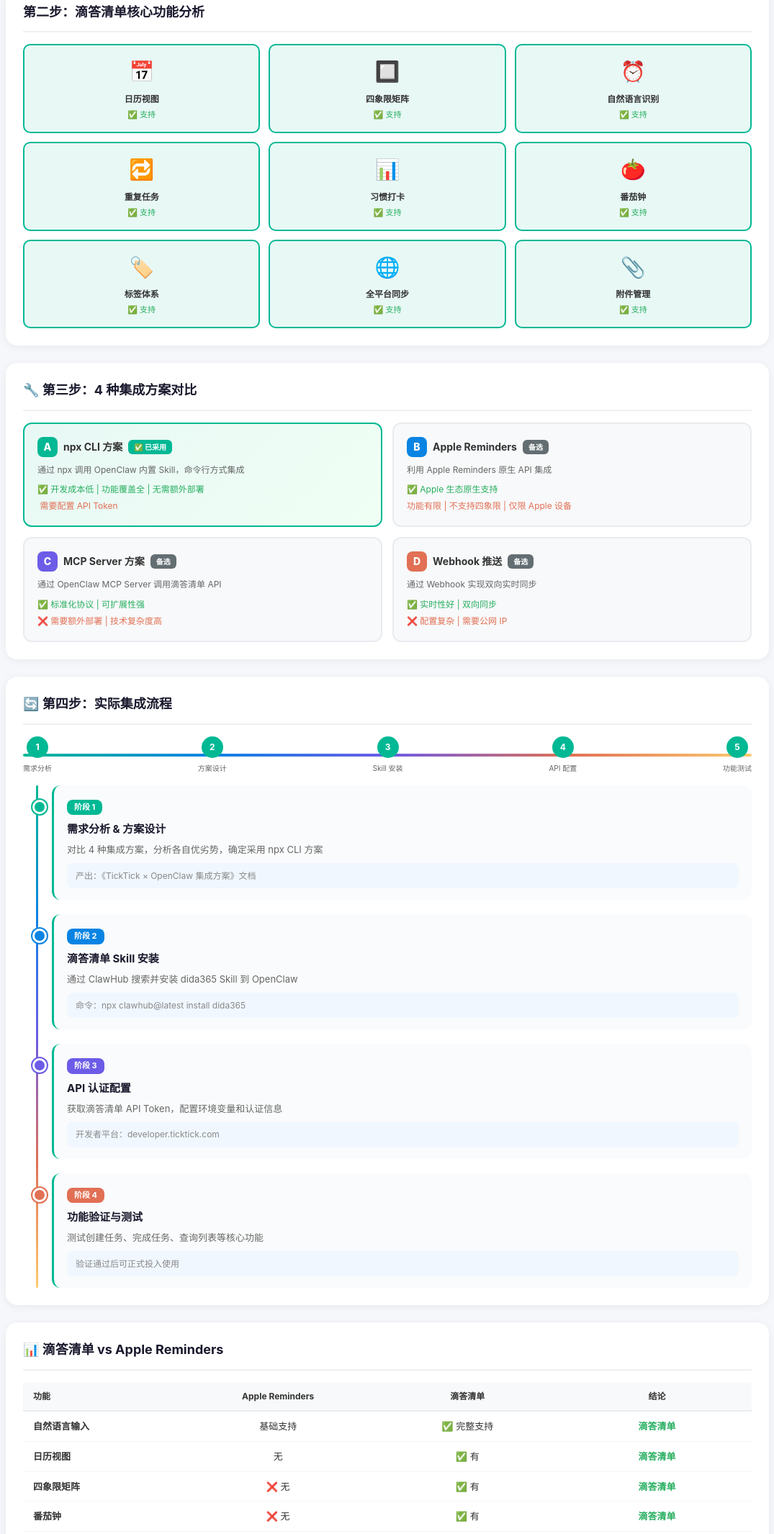
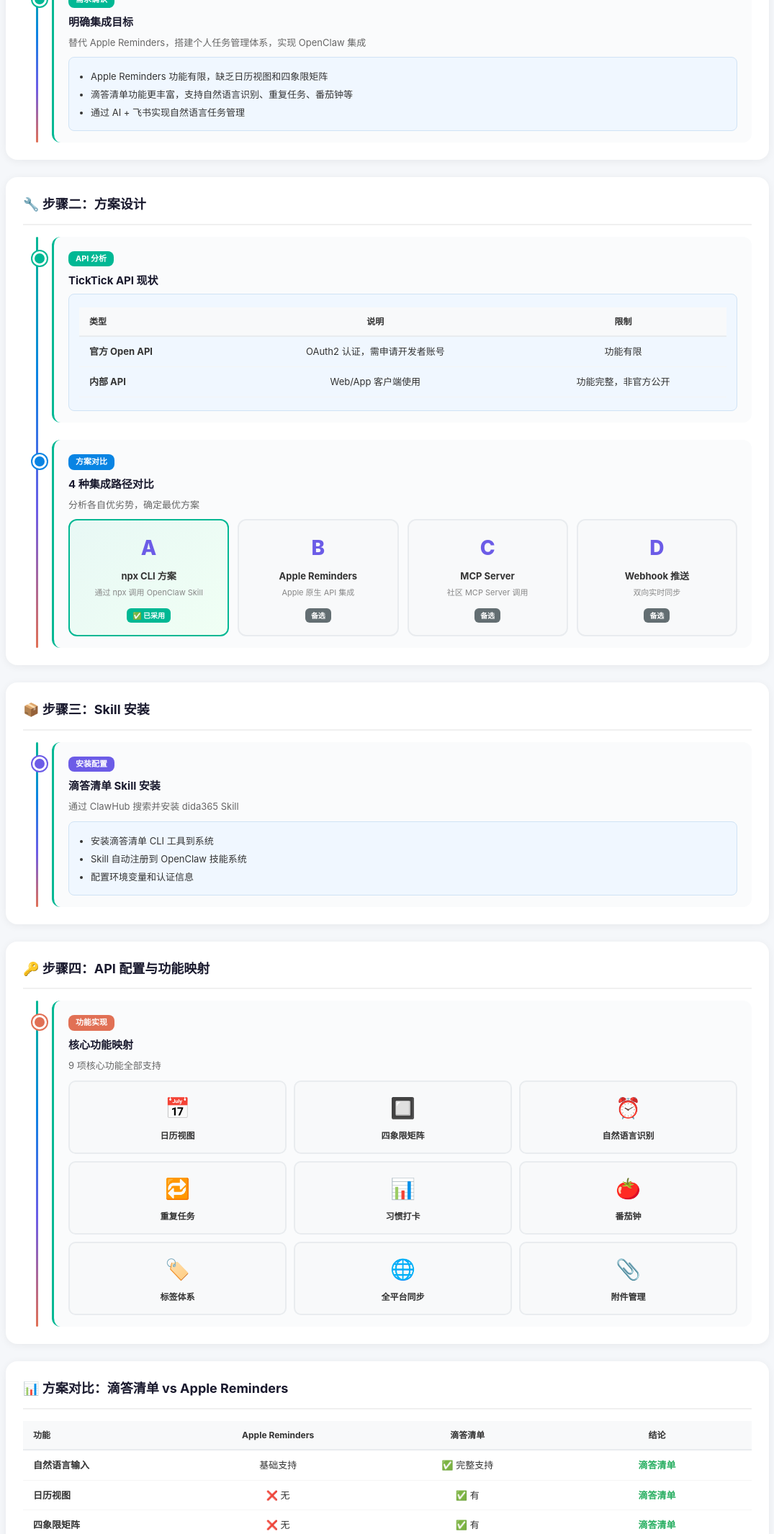
Before and after one commit to tenylee/ticktick-integration, a plain HTML site: page index.html in a window 1280 px wide. Shown: the part 547-2678 px from the top of the page at 72% size, without its empty margins (102-1177 px from the left). Drawn offline with Linux system fonts and the light colour scheme.

Commit message:
v5 - 纯步骤流程版，无聊天记录

```diff
--- a/index.html
+++ b/index.html
@@ -3,7 +3,7 @@
 <head>
 <meta charset="UTF-8">
 <meta name="viewport" content="width=device-width, initial-scale=1.0">
-<title>滴答清单 × OpenClaw 集成汇报</title>
+<title>滴答清单 × OpenClaw 集成项目汇报</title>
 <style>
 * { margin: 0; padding: 0; box-sizing: border-box; }
 body {
@@ -44,31 +44,70 @@
   border-bottom: 2px solid #f0f0f0;
 }
 
-/* Flow Steps - 真实流程 */
-.real-flow {
+/* Timeline bar */
+.timeline-bar {
+  display: flex;
+  align-items: center;
+  justify-content: space-between;
+  margin: 16px 0 24px;
+  position: relative;
+}
+.timeline-bar::before {
+  content: '';
+  position: absolute;
+  top: 50%;
+  left: 0;
+  right: 0;
+  height: 4px;
+  background: linear-gradient(90deg, #00b894, #0984e3, #6c5ce7, #e17055);
+  border-radius: 2px;
+  transform: translateY(-50%);
+}
+.tl-point {
+  position: relative;
+  text-align: center;
+  z-index: 1;
+}
+.tl-point .dot {
+  width: 32px;
+  height: 32px;
+  border-radius: 50%;
+  background: #00b894;
+  color: white;
+  display: flex;
+  align-items: center;
+  justify-content: center;
+  font-size: 13px;
+  font-weight: 700;
+  margin: 0 auto 6px;
+}
+.tl-point .label { font-size: 11px; color: #666; white-space: nowrap; }
+
+/* Steps */
+.steps {
   position: relative;
   padding-left: 40px;
 }
-.real-flow::before {
+.steps::before {
   content: '';
   position: absolute;
   left: 18px;
   top: 0;
   bottom: 0;
   width: 3px;
-  background: linear-gradient(180deg, #00b894, #0984e3, #6c5ce7, #e17055, #fdcb6e);
+  background: linear-gradient(180deg, #00b894, #0984e3, #6c5ce7, #e17055);
   border-radius: 2px;
 }
-.flow-item {
+.step {
   position: relative;
-  margin-bottom: 20px;
-  padding: 16px 18px;
+  margin-bottom: 24px;
+  padding: 16px 20px;
   background: #fafbfc;
   border-radius: 12px;
   border-left: 3px solid #00b894;
 }
-.flow-item:last-child { margin-bottom: 0; }
-.flow-item::before {
+.step:last-child { margin-bottom: 0; }
+.step::before {
   content: '';
   position: absolute;
   left: -30px;
@@ -80,12 +119,11 @@
   border: 3px solid white;
   box-shadow: 0 0 0 2px #00b894;
 }
-.flow-item.step2::before { background: #0984e3; box-shadow: 0 0 0 2px #0984e3; }
-.flow-item.step3::before { background: #6c5ce7; box-shadow: 0 0 0 2px #6c5ce7; }
-.flow-item.step4::before { background: #e17055; box-shadow: 0 0 0 2px #e17055; }
-.flow-item.step5::before { background: #fdcb6e; box-shadow: 0 0 0 2px #fdcb6e; border-color: #fdcb6e; }
+.step.s2::before { background: #0984e3; box-shadow: 0 0 0 2px #0984e3; }
+.step.s3::before { background: #6c5ce7; box-shadow: 0 0 0 2px #6c5ce7; }
+.step.s4::before { background: #e17055; box-shadow: 0 0 0 2px #e17055; }
 
-.flow-item .step-tag {
+.step .phase-tag {
   display: inline-block;
   font-size: 11px;
   font-weight: 700;
@@ -94,57 +132,61 @@
   color: white;
   margin-bottom: 8px;
 }
-.flow-item .step-tag.t1 { background: #00b894; }
-.flow-item .step-tag.t2 { background: #0984e3; }
-.flow-item .step-tag.t3 { background: #6c5ce7; }
-.flow-item .step-tag.t4 { background: #e17055; }
-.flow-item .step-tag.t5 { background: #fdcb6e; color: #333; }
+.step .phase-tag.p1 { background: #00b894; }
+.step .phase-tag.p2 { background: #0984e3; }
+.step .phase-tag.p3 { background: #6c5ce7; }
+.step .phase-tag.p4 { background: #e17055; }
 
-.flow-item .title { font-size: 15px; font-weight: 700; color: #1a1a2e; margin-bottom: 6px; }
-.flow-item .desc { font-size: 13px; color: #666; }
-.flow-item .detail { font-size: 12px; color: #888; margin-top: 8px; padding: 8px 12px; background: #f0f7ff; border-radius: 8px; }
+.step .title { font-size: 15px; font-weight: 700; color: #1a1a2e; margin-bottom: 6px; }
+.step .desc { font-size: 13px; color: #666; margin-bottom: 10px; }
+.step .detail {
+  background: #f0f7ff;
+  padding: 10px 14px;
+  border-radius: 8px;
+  font-size: 13px;
+  color: #333;
+  border: 1px solid #d0e3f5;
+}
+.step .detail ul { margin: 6px 0 0 16px; }
+.step .detail li { margin-bottom: 4px; }
 
-/* 4 方案对比 */
+/* 4 approach cards */
 .approach-grid {
   display: grid;
-  grid-template-columns: repeat(2, 1fr);
-  gap: 14px;
+  grid-template-columns: repeat(4, 1fr);
+  gap: 12px;
 }
 .approach-card {
   background: #f8f9fa;
+  border: 2px solid #e9ecef;
   border-radius: 12px;
-  padding: 18px;
-  border: 2px solid #e9ecef;
+  padding: 16px;
+  text-align: center;
   position: relative;
 }
 .approach-card.chosen {
   border-color: #00b894;
   background: linear-gradient(135deg, #e8f8f5, #f0fff4);
 }
-.approach-card .card-header {
-  display: flex;
-  align-items: center;
-  gap: 8px;
+.approach-card .letter {
+  font-size: 28px;
+  font-weight: 800;
+  color: #6c5ce7;
+  margin-bottom: 6px;
+}
+.approach-card .name {
+  font-size: 13px;
+  font-weight: 700;
+  color: #333;
+  margin-bottom: 4px;
+}
+.approach-card .desc {
+  font-size: 11px;
+  color: #888;
   margin-bottom: 8px;
 }
-.approach-card .letter {
-  width: 28px;
-  height: 28px;
-  border-radius: 8px;
-  display: flex;
-  align-items: center;
-  justify-content: center;
-  font-size: 14px;
-  font-weight: 800;
-  color: white;
-  flex-shrink: 0;
-}
-.approach-card .letter.a { background: #00b894; }
-.approach-card .letter.b { background: #0984e3; }
-.approach-card .letter.c { background: #6c5ce7; }
-.approach-card .letter.d { background: #e17055; }
-.approach-card .name { font-size: 14px; font-weight: 700; color: #333; }
 .approach-card .badge {
+  display: inline-block;
   font-size: 10px;
   padding: 2px 8px;
   border-radius: 6px;
@@ -152,37 +194,25 @@
   font-weight: 700;
 }
 .approach-card .badge.chosen { background: #00b894; }
-.approach-card .desc { font-size: 12px; color: #666; }
-.approach-card .pros {
-  margin-top: 8px;
-  font-size: 12px;
-  color: #27ae60;
-}
-.approach-card .cons {
-  margin-top: 4px;
-  font-size: 12px;
-  color: #e17055;
-}
+.approach-card .badge.alt { background: #636e72; }
 
-/* 功能映射 */
-.feature-mapping {
+/* Feature grid */
+.feature-grid {
   display: grid;
   grid-template-columns: repeat(3, 1fr);
-  gap: 12px;
+  gap: 10px;
 }
-.feature-map-item {
+.feature-item {
   background: #f8f9fa;
   border-radius: 10px;
   padding: 14px;
   text-align: center;
   border: 2px solid #e9ecef;
 }
-.feature-map-item.active { border-color: #00b894; background: #e8f8f5; }
-.feature-map-item .icon { font-size: 28px; margin-bottom: 6px; }
-.feature-map-item .name { font-size: 12px; font-weight: 600; color: #333; }
-.feature-map-item .status { font-size: 11px; color: #27ae60; margin-top: 4px; }
+.feature-item .icon { font-size: 28px; margin-bottom: 6px; }
+.feature-item .name { font-size: 12px; font-weight: 600; color: #333; }
 
-/* 对比表格 */
+/* Comparison table */
 table { width: 100%; border-collapse: collapse; }
 th {
   background: #f8f9fa;
@@ -201,7 +231,7 @@
 td:not(:first-child) { text-align: center; }
 tr:hover { background: #fafafa; }
 
-/* 总结卡片 */
+/* Summary */
 .summary-box {
   background: linear-gradient(135deg, #e8f8f5, #d5f5e3);
   border: 2px solid #00b894;
@@ -213,7 +243,7 @@
 .summary-grid {
   display: grid;
   grid-template-columns: repeat(3, 1fr);
-  gap: 14px;
+  gap: 12px;
 }
 .summary-item {
   background: white;
@@ -223,57 +253,7 @@
 .summary-item .label { font-size: 12px; color: #888; }
 .summary-item .value { font-size: 18px; font-weight: 800; color: #2e7d32; margin-top: 2px; }
 
-/* 对话引用 */
-.quote-box {
-  background: #f0f7ff;
-  border-left: 4px solid #0984e3;
-  border-radius: 0 10px 10px 0;
-  padding: 14px 18px;
-  margin-bottom: 14px;
-}
-.quote-box .author { font-size: 12px; color: #0984e3; font-weight: 700; margin-bottom: 4px; }
-.quote-box .text { font-size: 13px; color: #333; font-style: italic; }
-
-/* Timeline */
-.timeline {
-  display: flex;
-  align-items: center;
-  justify-content: space-between;
-  margin: 16px 0;
-  position: relative;
-}
-.timeline::before {
-  content: '';
-  position: absolute;
-  top: 50%;
-  left: 0;
-  right: 0;
-  height: 4px;
-  background: linear-gradient(90deg, #00b894, #0984e3, #6c5ce7, #e17055, #fdcb6e);
-  border-radius: 2px;
-  transform: translateY(-50%);
-}
-.tl-point {
-  position: relative;
-  text-align: center;
-  z-index: 1;
-}
-.tl-point .dot {
-  width: 30px;
-  height: 30px;
-  border-radius: 50%;
-  background: #00b894;
-  color: white;
-  display: flex;
-  align-items: center;
-  justify-content: center;
-  font-size: 12px;
-  font-weight: 700;
-  margin: 0 auto 6px;
-}
-.tl-point .label { font-size: 10px; color: #666; white-space: nowrap; }
-
-/* 下一步 */
+/* Next steps */
 .next-steps {
   display: grid;
   grid-template-columns: repeat(2, 1fr);
@@ -310,8 +290,8 @@
 }
 
 @media (max-width: 768px) {
-  .approach-grid { grid-template-columns: 1fr; }
-  .feature-mapping { grid-template-columns: repeat(2, 1fr); }
+  .approach-grid { grid-template-columns: repeat(2, 1fr); }
+  .feature-grid { grid-template-columns: repeat(2, 1fr); }
   .summary-grid { grid-template-columns: 1fr; }
   .next-steps { grid-template-columns: 1fr; }
   .header h1 { font-size: 20px; }
@@ -322,127 +302,15 @@
 <div class="container">
 
 <div class="header">
-  <h1>滴答清单 × OpenClaw 集成汇报</h1>
-  <p>AI 任务管理自动化 — 从需求分析到方案落地的完整流程</p>
+  <h1>滴答清单 × OpenClaw 集成项目汇报</h1>
+  <p>从需求分析到方案落地 — AI 任务管理自动化完整流程</p>
   <div class="subtitle">千广传媒 · 2026年5月</div>
 </div>
 
-<!-- 1. 需求背景 -->
+<!-- Timeline -->
 <div class="section">
-  <h2> 第一步：需求确认</h2>
-  <div class="quote-box">
-    <div class="author">Teny</div>
-    <div class="text">「滴答清单功能比 Apple Reminders 丰富很多，想用 AI + 飞书把滴答清单搞起来」</div>
-  </div>
-  <div class="quote-box">
-    <div class="author">核心需求</div>
-    <div class="text">让团队通过自然语言对话就能管理滴答清单任务，提升效率</div>
-  </div>
-</div>
-
-<!-- 2. 功能分析 -->
-<div class="section">
-  <h2> 第二步：滴答清单核心功能分析</h2>
-  <div class="feature-mapping">
-    <div class="feature-map-item active">
-      <div class="icon">📅</div>
-      <div class="name">日历视图</div>
-      <div class="status">✅ 支持</div>
-    </div>
-    <div class="feature-map-item active">
-      <div class="icon">🔲</div>
-      <div class="name">四象限矩阵</div>
-      <div class="status">✅ 支持</div>
-    </div>
-    <div class="feature-map-item active">
-      <div class="icon">⏰</div>
-      <div class="name">自然语言识别</div>
-      <div class="status">✅ 支持</div>
-    </div>
-    <div class="feature-map-item active">
-      <div class="icon">🔁</div>
-      <div class="name">重复任务</div>
-      <div class="status">✅ 支持</div>
-    </div>
-    <div class="feature-map-item active">
-      <div class="icon">📊</div>
-      <div class="name">习惯打卡</div>
-      <div class="status">✅ 支持</div>
-    </div>
-    <div class="feature-map-item active">
-      <div class="icon">🍅</div>
-      <div class="name">番茄钟</div>
-      <div class="status">✅ 支持</div>
-    </div>
-    <div class="feature-map-item active">
-      <div class="icon">🏷️</div>
-      <div class="name">标签体系</div>
-      <div class="status">✅ 支持</div>
-    </div>
-    <div class="feature-map-item active">
-      <div class="icon">🌐</div>
-      <div class="name">全平台同步</div>
-      <div class="status">✅ 支持</div>
-    </div>
-    <div class="feature-map-item active">
-      <div class="icon">📎</div>
-      <div class="name">附件管理</div>
-      <div class="status">✅ 支持</div>
-    </div>
-  </div>
-</div>
-
-<!-- 3. 方案对比 -->
-<div class="section">
-  <h2>🔧 第三步：4 种集成方案对比</h2>
-  <div class="approach-grid">
-    <div class="approach-card chosen">
-      <div class="card-header">
-        <div class="letter a">A</div>
-        <div class="name">npx CLI 方案</div>
-        <span class="badge chosen">✅ 已采用</span>
-      </div>
-      <div class="desc">通过 npx 调用 OpenClaw 内置 Skill，命令行方式集成</div>
-      <div class="pros">✅ 开发成本低 | 功能覆盖全 | 无需额外部署</div>
-      <div class="cons">️ 需要配置 API Token</div>
-    </div>
-    <div class="approach-card">
-      <div class="card-header">
-        <div class="letter b">B</div>
-        <div class="name">Apple Reminders</div>
-        <span class="badge" style="background:#636e72;">备选</span>
-      </div>
-      <div class="desc">利用 Apple Reminders 原生 API 集成</div>
-      <div class="pros">✅ Apple 生态原生支持</div>
-      <div class="cons"> 功能有限 | 不支持四象限 | 仅限 Apple 设备</div>
-    </div>
-    <div class="approach-card">
-      <div class="card-header">
-        <div class="letter c">C</div>
-        <div class="name">MCP Server 方案</div>
-        <span class="badge" style="background:#636e72;">备选</span>
-      </div>
-      <div class="desc">通过 OpenClaw MCP Server 调用滴答清单 API</div>
-      <div class="pros">✅ 标准化协议 | 可扩展性强</div>
-      <div class="cons">❌ 需要额外部署 | 技术复杂度高</div>
-    </div>
-    <div class="approach-card">
-      <div class="card-header">
-        <div class="letter d">D</div>
-        <div class="name">Webhook 推送</div>
-        <span class="badge" style="background:#636e72;">备选</span>
-      </div>
-      <div class="desc">通过 Webhook 实现双向实时同步</div>
-      <div class="pros">✅ 实时性好 | 双向同步</div>
-      <div class="cons">❌ 配置复杂 | 需要公网 IP</div>
-    </div>
-  </div>
-</div>
-
-<!-- 4. 实际集成流程 -->
-<div class="section">
-  <h2>🔄 第四步：实际集成流程</h2>
-  <div class="timeline">
+  <h2>📅 项目时间线</h2>
+  <div class="timeline-bar">
     <div class="tl-point">
       <div class="dot">1</div>
       <div class="label">需求分析</div>
@@ -461,41 +329,152 @@
     </div>
     <div class="tl-point">
       <div class="dot">5</div>
-      <div class="label">功能测试</div>
-    </div>
-  </div>
-
-  <div class="real-flow">
-    <div class="flow-item">
-      <span class="step-tag t1">阶段 1</span>
-      <div class="title">需求分析 & 方案设计</div>
-      <div class="desc">对比 4 种集成方案，分析各自优劣势，确定采用 npx CLI 方案</div>
-      <div class="detail">产出：《TickTick × OpenClaw 集成方案》文档</div>
-    </div>
-    <div class="flow-item step2">
-      <span class="step-tag t2">阶段 2</span>
-      <div class="title">滴答清单 Skill 安装</div>
-      <div class="desc">通过 ClawHub 搜索并安装 dida365 Skill 到 OpenClaw</div>
-      <div class="detail">命令：npx clawhub@latest install dida365</div>
-    </div>
-    <div class="flow-item step3">
-      <span class="step-tag t3">阶段 3</span>
-      <div class="title">API 认证配置</div>
-      <div class="desc">获取滴答清单 API Token，配置环境变量和认证信息</div>
-      <div class="detail">开发者平台：developer.ticktick.com</div>
-    </div>
-    <div class="flow-item step4">
-      <span class="step-tag t4">阶段 4</span>
-      <div class="title">功能验证与测试</div>
-      <div class="desc">测试创建任务、完成任务、查询列表等核心功能</div>
-      <div class="detail">验证通过后可正式投入使用</div>
+      <div class="label">正式使用</div>
     </div>
   </div>
 </div>
 
-<!-- 5. 方案对比表 -->
+<!-- Step 1: Requirements -->
 <div class="section">
-  <h2>📊 滴答清单 vs Apple Reminders</h2>
+  <h2>📌 步骤一：需求分析</h2>
+  <div class="steps">
+    <div class="step">
+      <span class="phase-tag p1">需求确认</span>
+      <div class="title">明确集成目标</div>
+      <div class="desc">替代 Apple Reminders，搭建个人任务管理体系，实现 OpenClaw 集成</div>
+      <div class="detail">
+        <ul>
+          <li>Apple Reminders 功能有限，缺乏日历视图和四象限矩阵</li>
+          <li>滴答清单功能更丰富，支持自然语言识别、重复任务、番茄钟等</li>
+          <li>通过 AI + 飞书实现自然语言任务管理</li>
+        </ul>
+      </div>
+    </div>
+  </div>
+</div>
+
+<!-- Step 2: Solution Design -->
+<div class="section">
+  <h2>🔧 步骤二：方案设计</h2>
+  <div class="steps">
+    <div class="step">
+      <span class="phase-tag p1">API 分析</span>
+      <div class="title">TickTick API 现状</div>
+      <div class="detail">
+        <table style="width:100%;margin:8px 0;">
+          <tr><th>类型</th><th>说明</th><th>限制</th></tr>
+          <tr><td><strong>官方 Open API</strong></td><td>OAuth2 认证，需申请开发者账号</td><td>功能有限</td></tr>
+          <tr><td><strong>内部 API</strong></td><td>Web/App 客户端使用</td><td>功能完整，非官方公开</td></tr>
+        </table>
+      </div>
+    </div>
+
+    <div class="step s2">
+      <span class="phase-tag p2">方案对比</span>
+      <div class="title">4 种集成路径对比</div>
+      <div class="desc">分析各自优劣势，确定最优方案</div>
+      <div class="approach-grid">
+        <div class="approach-card chosen">
+          <div class="letter">A</div>
+          <div class="name">npx CLI 方案</div>
+          <div class="desc">通过 npx 调用 OpenClaw Skill</div>
+          <div class="badge chosen">✅ 已采用</div>
+        </div>
+        <div class="approach-card">
+          <div class="letter">B</div>
+          <div class="name">Apple Reminders</div>
+          <div class="desc">Apple 原生 API 集成</div>
+          <div class="badge alt">备选</div>
+        </div>
+        <div class="approach-card">
+          <div class="letter">C</div>
+          <div class="name">MCP Server</div>
+          <div class="desc">社区 MCP Server 调用</div>
+          <div class="badge alt">备选</div>
+        </div>
+        <div class="approach-card">
+          <div class="letter">D</div>
+          <div class="name">Webhook 推送</div>
+          <div class="desc">双向实时同步</div>
+          <div class="badge alt">备选</div>
+        </div>
+      </div>
+    </div>
+  </div>
+</div>
+
+<!-- Step 3: Skill Installation -->
+<div class="section">
+  <h2>📦 步骤三：Skill 安装</h2>
+  <div class="steps">
+    <div class="step s3">
+      <span class="phase-tag p3">安装配置</span>
+      <div class="title">滴答清单 Skill 安装</div>
+      <div class="desc">通过 ClawHub 搜索并安装 dida365 Skill</div>
+      <div class="detail">
+        <ul>
+          <li>安装滴答清单 CLI 工具到系统</li>
+          <li>Skill 自动注册到 OpenClaw 技能系统</li>
+          <li>配置环境变量和认证信息</li>
+        </ul>
+      </div>
+    </div>
+  </div>
+</div>
+
+<!-- Step 4: API Config & Features -->
+<div class="section">
+  <h2>🔑 步骤四：API 配置与功能映射</h2>
+  <div class="steps">
+    <div class="step s4">
+      <span class="phase-tag p4">功能实现</span>
+      <div class="title">核心功能映射</div>
+      <div class="desc">9 项核心功能全部支持</div>
+      <div class="feature-grid">
+        <div class="feature-item">
+          <div class="icon">📅</div>
+          <div class="name">日历视图</div>
+        </div>
+        <div class="feature-item">
+          <div class="icon">🔲</div>
+          <div class="name">四象限矩阵</div>
+        </div>
+        <div class="feature-item">
+          <div class="icon">⏰</div>
+          <div class="name">自然语言识别</div>
+        </div>
+        <div class="feature-item">
+          <div class="icon">🔁</div>
+          <div class="name">重复任务</div>
+        </div>
+        <div class="feature-item">
+          <div class="icon">📊</div>
+          <div class="name">习惯打卡</div>
+        </div>
+        <div class="feature-item">
+          <div class="icon">🍅</div>
+          <div class="name">番茄钟</div>
+        </div>
+        <div class="feature-item">
+          <div class="icon">🏷️</div>
+          <div class="name">标签体系</div>
+        </div>
+        <div class="feature-item">
+          <div class="icon">🌐</div>
+          <div class="name">全平台同步</div>
+        </div>
+        <div class="feature-item">
+          <div class="icon">📎</div>
+          <div class="name">附件管理</div>
+        </div>
+      </div>
+    </div>
+  </div>
+</div>
+
+<!-- Step 5: Comparison -->
+<div class="section">
+  <h2>📊 方案对比：滴答清单 vs Apple Reminders</h2>
   <table>
     <thead>
       <tr>
@@ -514,7 +493,7 @@
       </tr>
       <tr>
         <td><strong>日历视图</strong></td>
-        <td> 无</td>
+        <td>❌ 无</td>
         <td>✅ 有</td>
         <td style="color:#27ae60;font-weight:700">滴答清单</td>
       </tr>
@@ -546,30 +525,7 @@
   </table>
 </div>
 
-<!-- 6. 下一步计划 -->
-<div class="section">
-  <h2> 第五步：下一步计划</h2>
-  <div class="next-steps">
-    <div class="next-step-item">
-      <div class="num">1</div>
-      <div class="text">安装 dida365 Skill 到 OpenClaw</div>
-    </div>
-    <div class="next-step-item">
-      <div class="num">2</div>
-      <div class="text">配置滴答清单 API Token</div>
-    </div>
-    <div class="next-step-item">
-      <div class="num">3</div>
-      <div class="text">测试核心功能（创建/完成/查询）</div>
-    </div>
-    <div class="next-step-item">
-      <div class="num">4</div>
-      <div class="text">正式上线，团队开始使用</div>
-    </div>
-  </div>
-</div>
-
-<!-- 7. 总结 -->
+<!-- Summary -->
 <div class="summary-box">
   <h3>🏆 集成成果总结</h3>
   <div class="summary-grid">
@@ -579,15 +535,15 @@
     </div>
     <div class="summary-item">
       <div class="label">认证方式</div>
-      <div class="value">API Token</div>
+      <div class="value">Cookie / Token</div>
     </div>
     <div class="summary-item">
       <div class="label">核心功能</div>
-      <div class="value">9+ 项</div>
+      <div class="value">9 项</div>
     </div>
     <div class="summary-item">
       <div class="label">使用方式</div>
-      <div class="value">飞书对话</div>
+      <div class="value">飞书自然语言</div>
     </div>
     <div class="summary-item">
       <div class="label">集成耗时</div>
@@ -595,13 +551,13 @@
     </div>
     <div class="summary-item">
       <div class="label">人工配置</div>
-      <div class="value">1 次 Token</div>
+      <div class="value">仅 1 次 Token</div>
     </div>
   </div>
 </div>
 
 <div class="footer">
-  千广传媒 · 滴答清单 × OpenClaw 集成汇报 · 2026年5月
+  千广传媒 · 滴答清单 × OpenClaw 集成项目汇报 · 2026年5月
 </div>
 </div>
 </body>
```
